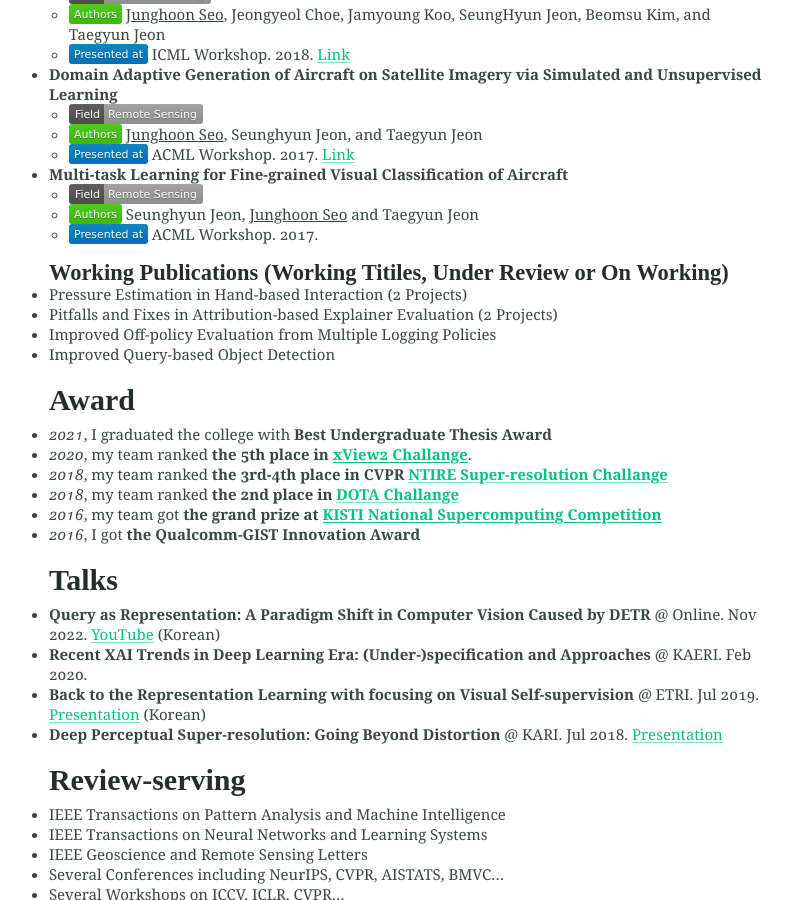
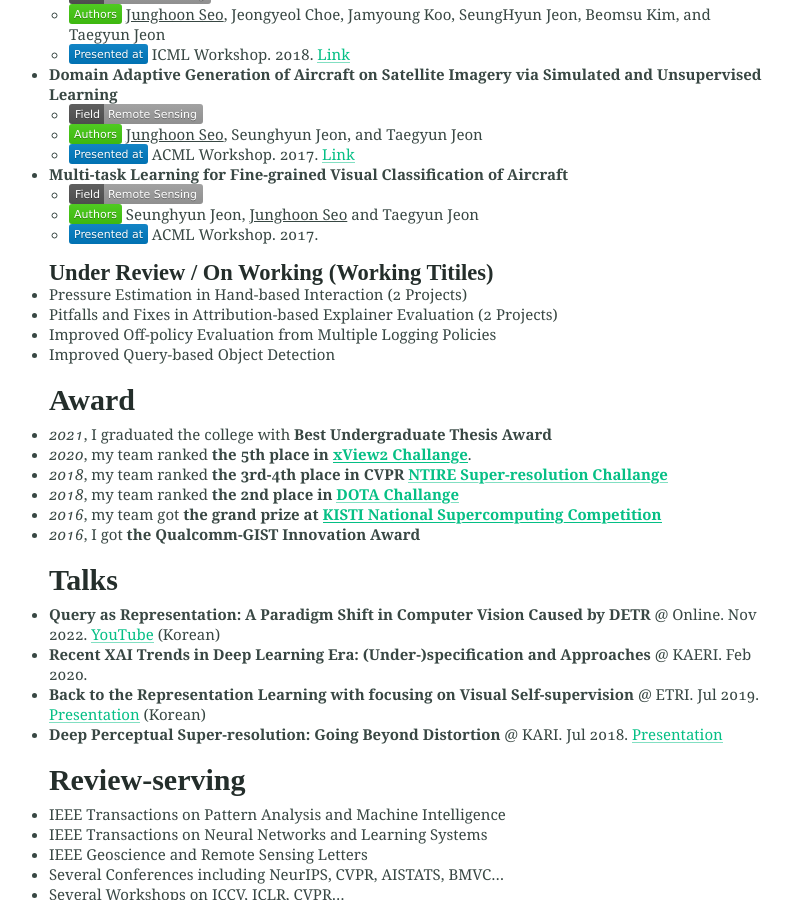
Before and after one commit to mikigom/mikigom.github.io, a Jekyll site: the page built from index.md, in a window 1280 px wide and 900 px high, scrolled down 2296 px. Shown: the whole window, without its empty margins (234-1026 px from the left). Built offline with Jekyll 4.4.1, drawn with Linux system fonts in a browser that asks for light colours.

Commit message:
Update index.md

```diff
--- a/index.md
+++ b/index.md
@@ -97,7 +97,7 @@ Hi, I am the technical leader of the research center at [SI Analytics](https://w
   - <img height="10" src="/assets/-Authors-brightgreen.svg"> Seunghyun Jeon, <U>Junghoon Seo</U> and Taegyun Jeon
   - <img height="10" src="/assets/-Presented%20at-blue.svg"> ACML Workshop. 2017.
 
-##### Working Publications (Working Titiles, Under Review or On Working)
+##### **Under Review / On Working (Working Titiles)**
 - Pressure Estimation in Hand-based Interaction (2 Projects)
 - Pitfalls and Fixes in Attribution-based Explainer Evaluation (2 Projects)
 - Improved Off-policy Evaluation from Multiple Logging Policies
```
